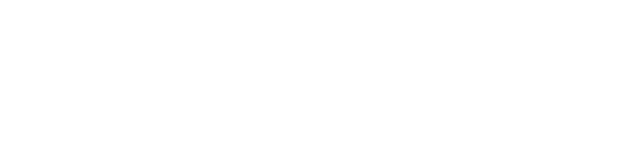
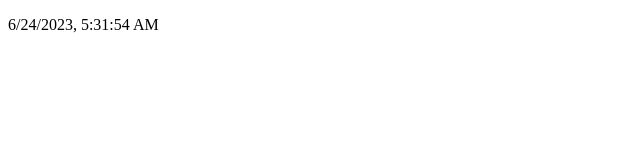
Before and after one commit to acciojob/clock-sudheer2144, a website: page main.html in a window 1280 px wide. Shown: the whole page, without its empty margins (0-640 px from the left). Drawn offline with Linux system fonts and the light colour scheme.

Commit message:
created a submission

```diff
--- a/main.html
+++ b/main.html
@@ -8,6 +8,7 @@
 
 <body>
 	<!-- the entire body must be written by student -->
+	<p id="timer">Hi</p>
     <script type="text/javascript" src="./script.js">
 </script>
 
--- a/script.js
+++ b/script.js
@@ -1 +1,30 @@
 //your JS code here. If required.
+function getTime(){
+  let date=new Date();
+
+  let fullDate=date.toLocaleDateString();
+
+  let hh=date.getHours();
+  let sec=date.getSeconds();
+  let min=date.getMinutes();
+  let session="AM";
+
+  if(hh>12){
+    hh=hh-12;
+    session="PM";
+  }
+  hh = (hh==0) ? hh-12 : hh;
+
+  if(sec<10){sec="0"+sec}
+  if(min<10){min="0"+min}
+
+  let time=hh+":"+min+":"+sec+" "+session;
+
+  let dateTime=fullDate+", "+time;
+
+  document.getElementById("timer").innerText=dateTime;
+
+  setTimeout(function(){getTime()},1000);
+}
+
+getTime();
```
